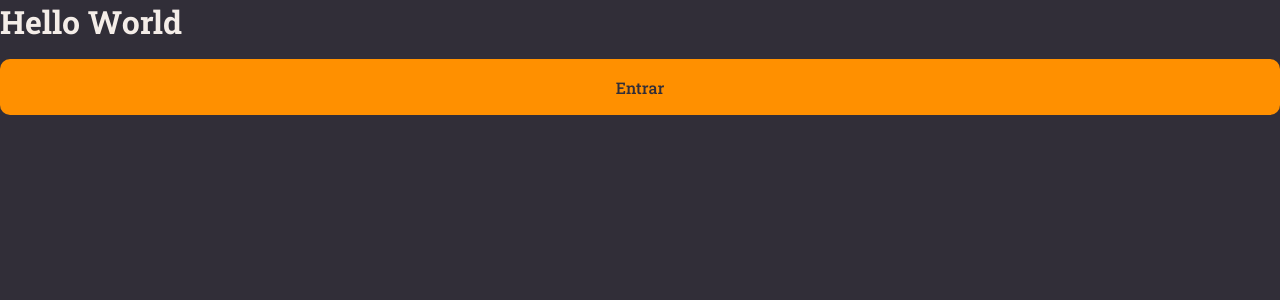
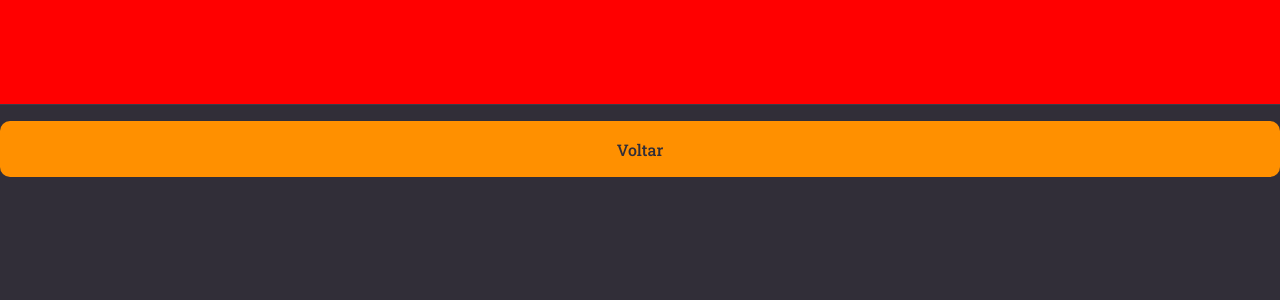
Before and after one commit to leonardo-valentin/rocketnotes, a React (Vite) app: page / in a window 1280 px wide. Shown: the top 300 px of the page. Built offline with nearby package versions, Linux system fonts and the light colour scheme.

Commit message:
feat component Header

```diff
--- /dev/null
+++ b/src/components/Header/index.jsx
@@ -0,0 +1,5 @@
+import { Container } from "./style";
+
+export function Header() {
+  return <Container></Container>;
+}
--- /dev/null
+++ b/src/components/Header/style.js
@@ -0,0 +1,16 @@
+import styled from "styled-components";
+
+export const Container = styled.header`
+  grid-area: header;
+
+  height: 10.5rem;
+  width: 100%;
+
+  border-bottom: 1px solid ${({ theme }) => theme.COLORS.BACKGROUND_700};
+
+  display: flex;
+  justify-content: space-between;
+  padding: 0 8rem;
+
+  background: red;
+`;
--- a/src/pages/Details/index.jsx
+++ b/src/pages/Details/index.jsx
@@ -1,11 +1,12 @@
 import { Container } from "./styles.js";
+import { Header } from "../../components/Header/index.jsx";
 import { Button } from "../../components/Button/index.jsx";
 
 export function Details() {
   return (
     <Container>
-      <h1> Hello World</h1>
-      <Button title={"Entrar"} />
+      <Header />
+      <Button title={"Voltar"} />
     </Container>
   );
 }
--- a/src/pages/Details/styles.js
+++ b/src/pages/Details/styles.js
@@ -1,3 +1,13 @@
 import styled from "styled-components";
 
-export const Container = styled.div``;
+export const Container = styled.div`
+  width: 100%;
+  height: 100vh;
+
+  display: grid;
+
+  grid-template-rows: 10.5rem auto;
+  grid-template-areas:
+    "header"
+    "content";
+`;
```
